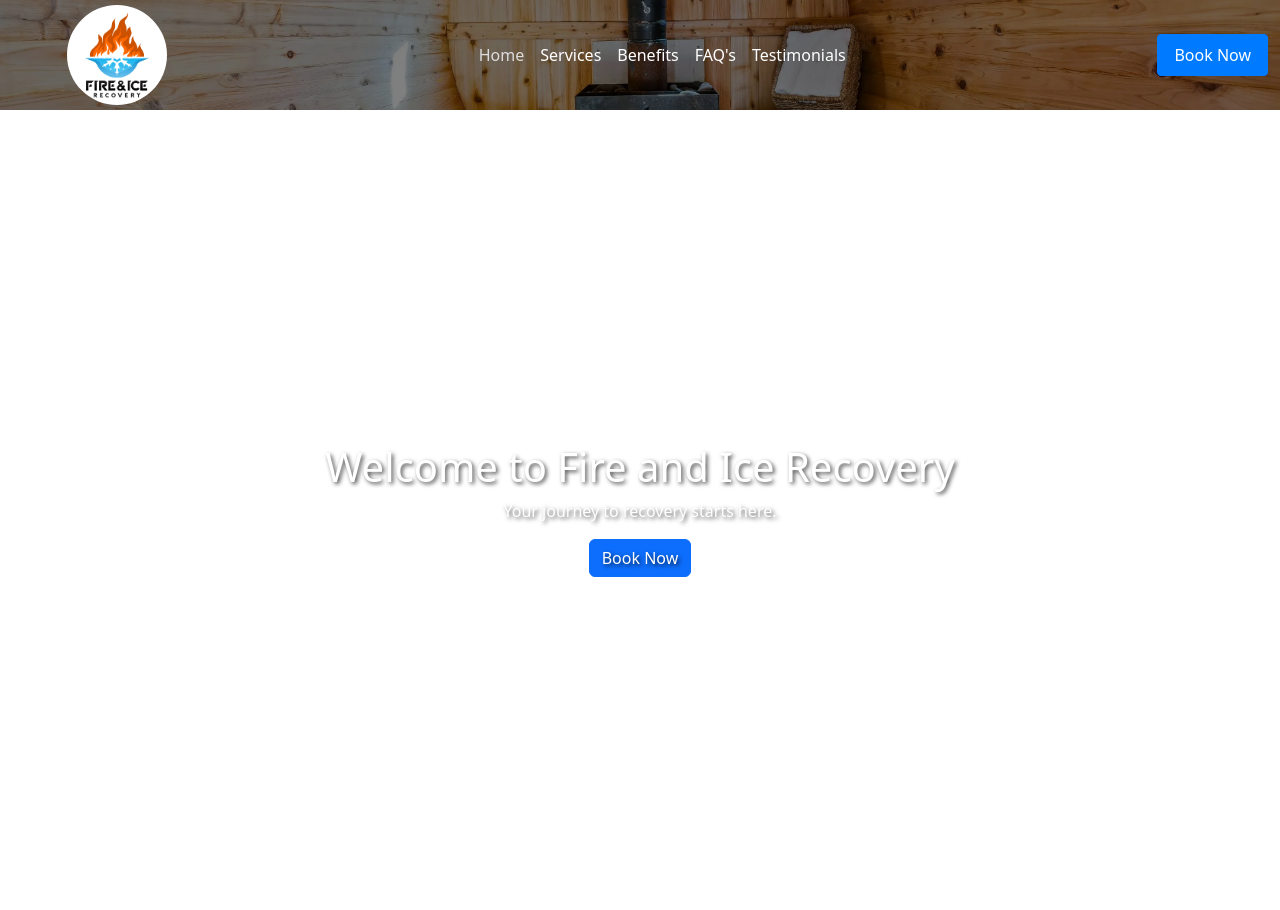
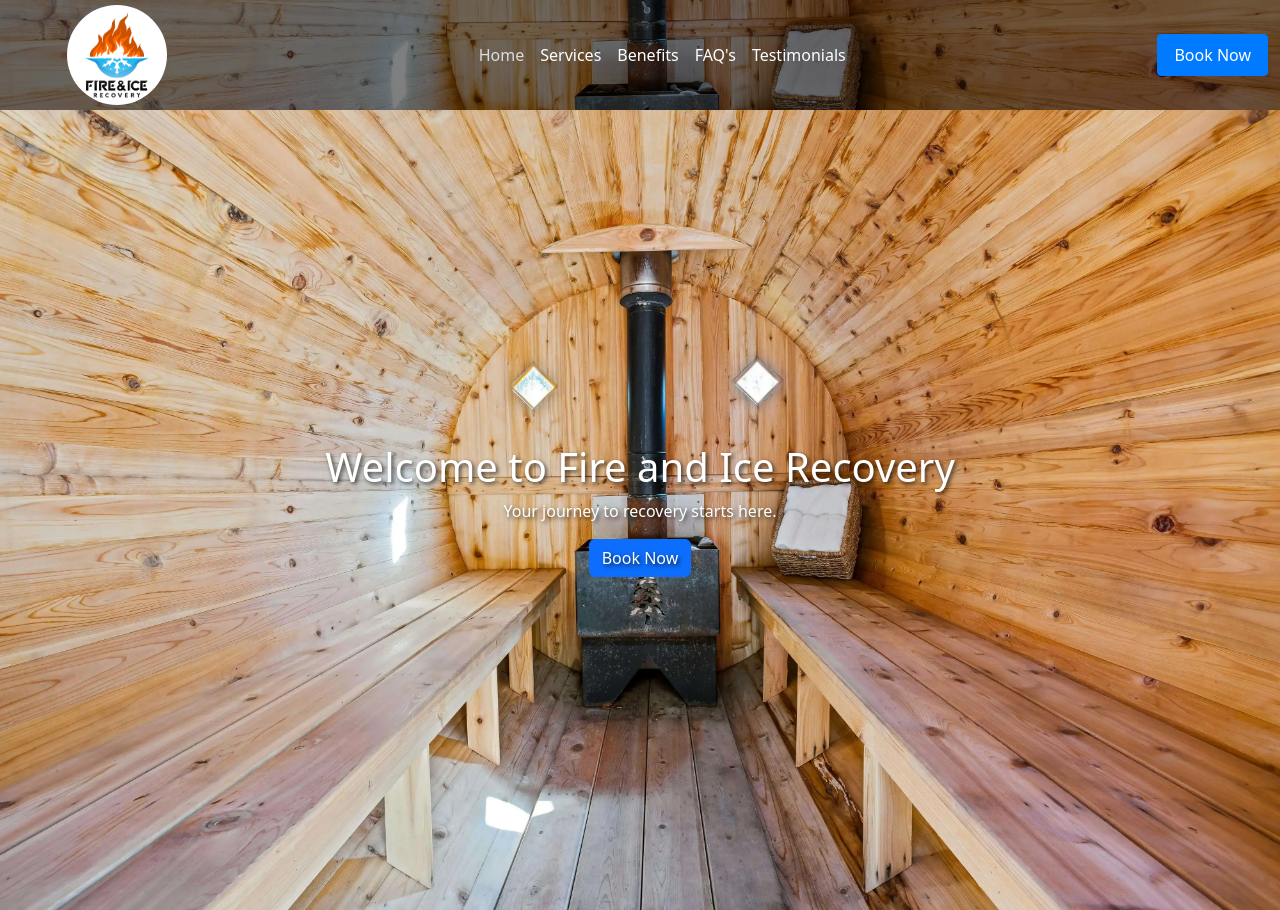
Before and after one commit to defridge/fire-and-ice-2, a plain HTML site: page index.html in a window 1280 px wide. Shown: the top 910 px of the page. Drawn offline with nearby package versions, Linux system fonts and the light colour scheme; the site is published under a folder, as on GitHub Pages, so addresses that start at the root find nothing.

Commit message:
Updated url's

```diff
--- a/index.html
+++ b/index.html
@@ -51,7 +51,7 @@
     <main>
         <!-- Hero Section -->
         <section id="hero" class="text-center text-white d-flex align-items-center justify-content-center"
-            style="background-image: url('/assets/images/nav.webp'); height: 100vh; background-size: cover; background-position: center;">
+            style="background-image: url('assets/images/nav.webp'); height: 100vh; background-size: cover; background-position: center;">
             <div class="container">
                 <h1>Welcome to Fire and Ice Recovery</h1>
                 <p>Your journey to recovery starts here.</p>
```
